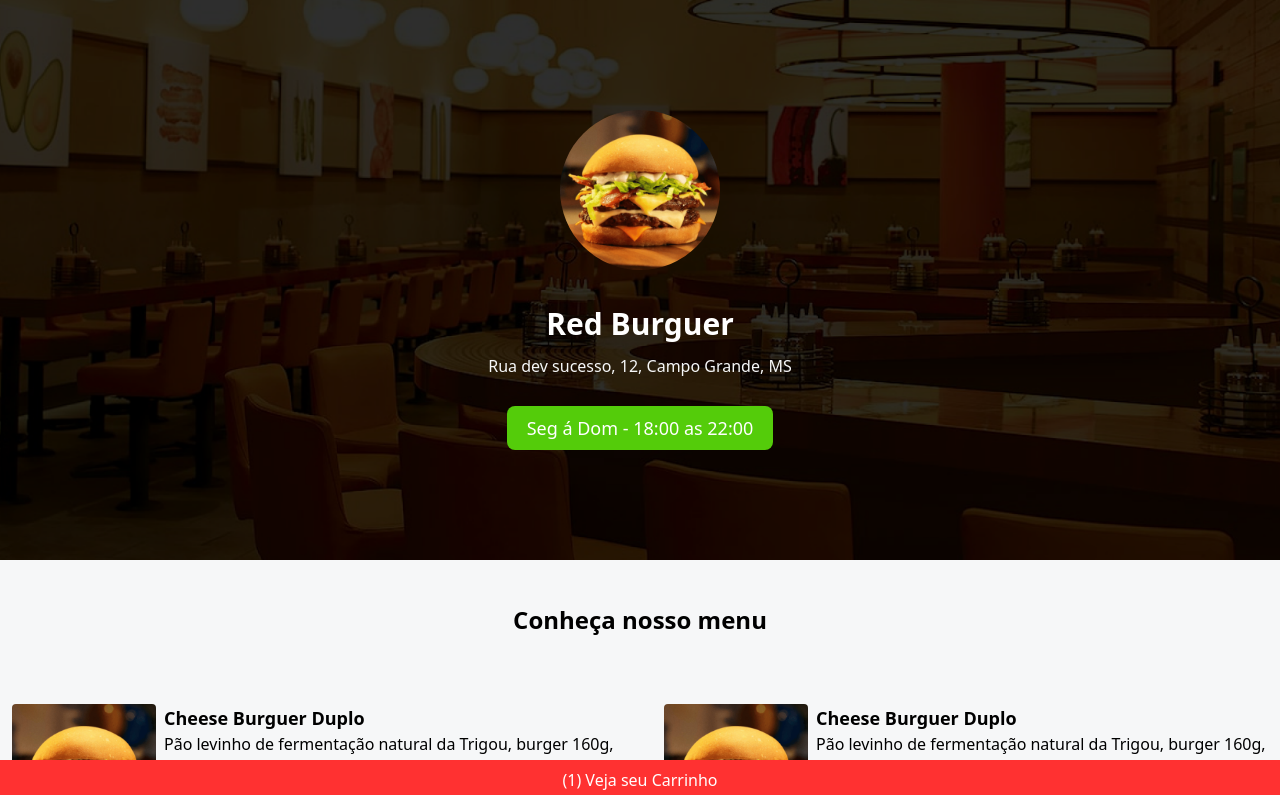
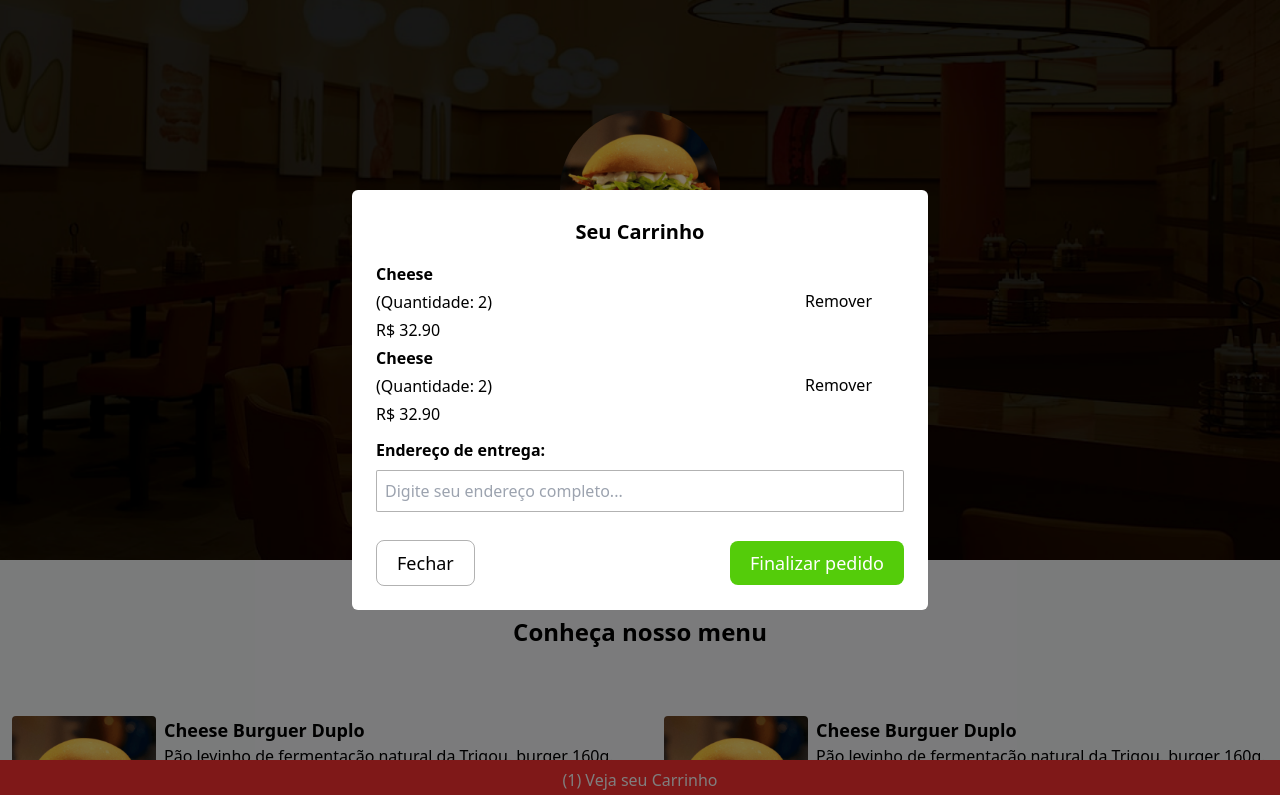
Before and after one commit to WalanyCosta/clone-Red-Burguer, a website built with Vite: page index.html in a window 1280 px wide. Shown: the top 795 px of the page. Built offline with nearby package versions, Linux system fonts and the light colour scheme.

Commit message:
style: create layout modal

```diff
--- a/index.html
+++ b/index.html
@@ -8,7 +8,6 @@
     <title>Read Burguer</title>
   </head>
   <body>
-    <main>
     <header class="bg-hero min-h-[70vh] bg-cover bg-no-repeat bg-center flex justify-center items-center gap-3 flex-col text-white">
       <img class="w-40 h-40 rounded-full" src="/images/hamb-1.png" alt="Red Burguer">
 
@@ -20,7 +19,9 @@
       <div class="bg-green px-5 py-2 text-lg mt-4 rounded-lg cursor-pointer">Seg á Dom - 18:00 as 22:00</div>
     </header>
 
-      <section class="flex flex-col gap-4 md:gap-16 items-center justify-center mt-11 relative">
+    <main class="relative">
+
+      <section class="flex flex-col gap-4 md:gap-16 items-center justify-center my-14 relative">
         <h2 class="text-2xl font-bold ">Conheça nosso menu</h2>
 
         <div class="grid grid-cols-1 lg:grid-cols-2 gap-12 px-3">
@@ -88,13 +89,44 @@
             </div>
           </div>
         </div>
+      </section>
+
+      <div class="w-full fixed inset-0 z-30 bg-black/50 block px-32">
+        <div class="min-w-80 md:w-[36rem] absolute py-3 px-6 top-1/2 left-1/2 -translate-x-1/2 -translate-y-1/2 z-50 rounded-md bg-white">
+          <h3 class="text-center font-bold text-xl my-4">Seu Carrinho</h3>
+          <div class="flex flex-col gap-1">
+            <div class="flex flex-col gap-1 relative">
+              <strong>Cheese</strong>
+              <span>(Quantidade: 2)</span>
+              <span>R$ 32.90</span>
+              <button class=" absolute right-8 top-1/3" type="button">Remover</button>
+            </div>
+
+            <div class="flex flex-col gap-1 relative">
+              <strong>Cheese</strong>
+              <span>(Quantidade: 2)</span>
+              <span>R$ 32.90</span>
+              <button class=" absolute right-8 top-1/3" type="button">Remover</button>
+            </div>
+          </div>
+
+          <form action="" class="my-3 space-y-3">
+            <div class="flex flex-col gap-2">
+              <label class="font-semibold" for="address">Endereço de entrega:</label>
+              <input class="p-2 border-black/30 border rounded-sm" name="address" type="text" placeholder="Digite seu endereço completo...">
+            </div>
+
+            <div class="flex items-center justify-between">
+              <button class="px-5 py-2 text-lg mt-4 rounded-lg cursor-pointer border border-black/30" type="button">Fechar</button>
+              <button class="bg-green px-5 py-2 text-lg mt-4 rounded-lg cursor-pointer text-white">Finalizar pedido</button>
+            </div>
+          </form>
+        </div>
+      </div>
 
       <footer class="w-full bg-red text-white flex items-center justify-center py-2 cursor-pointer fixed bottom-0">
         (1) Veja seu Carrinho
       </footer>
-      </section>
-
-
     </main>
   </body>
 </html>
```
Lines whose indentation alone changed are shown as unchanged.
